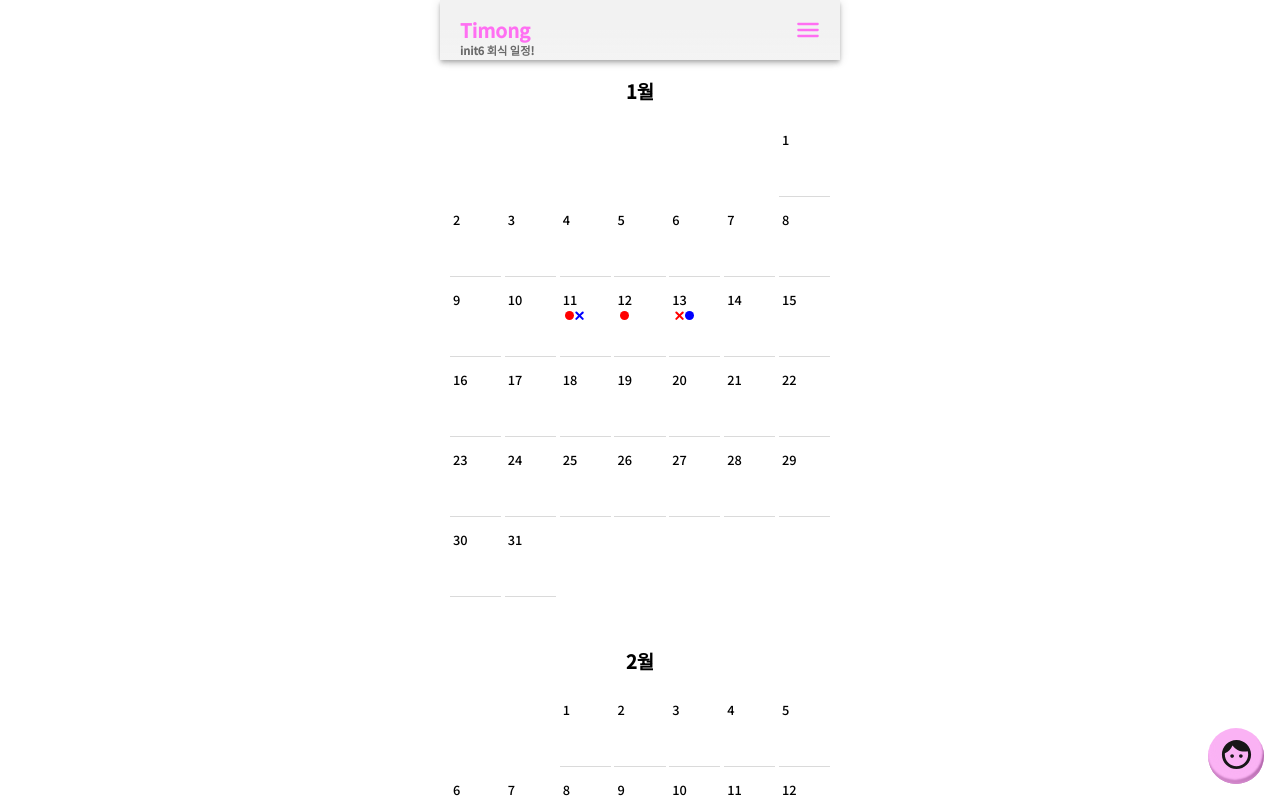
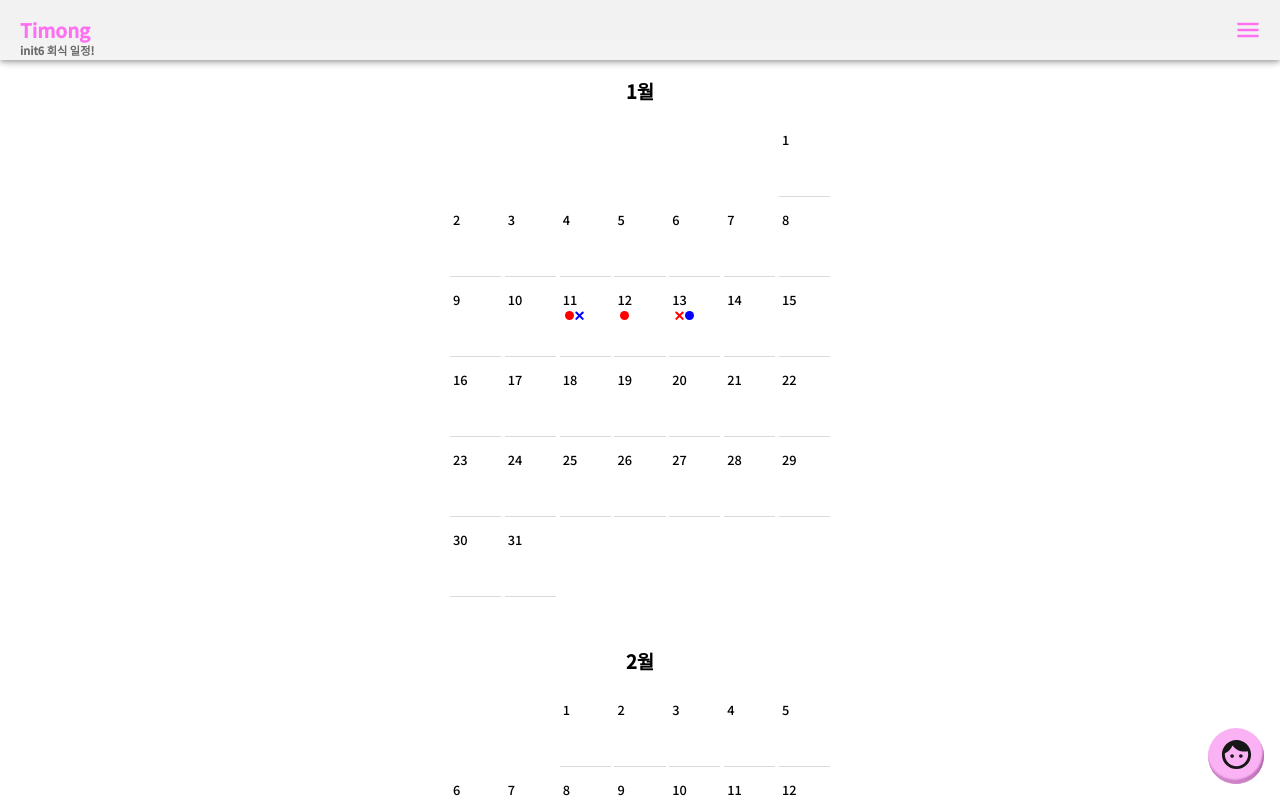
Before and after one commit to rkskekzzz/timong, a React (Create React App) app in the folder frontend/: page / in a window 1280 px wide. Shown: the top 800 px of the page. Built offline with nearby package versions, Linux system fonts and the light colour scheme.

Commit message:
Feat : 헤더 크기 다시 크게

```diff
--- a/frontend/src/Components/Header/Header.styled.ts
+++ b/frontend/src/Components/Header/Header.styled.ts
@@ -1,11 +1,10 @@
 import styled from 'styled-components';
 
 const Header = styled.div<{ isPinned: boolean; bgcolor: string }>`
-  max-width: 400px;
   z-index: 500;
   position: fixed;
   top: 0;
-  right: 50%;
+
   height: 60px;
   width: 100%;
   display: flex;
@@ -16,14 +15,14 @@ const Header = styled.div<{ isPinned: boolean; bgcolor: string }>`
     if (!props.isPinned)
       return `
         transition: transform 250ms linear 0ms, border-radius 250ms, background 250ms;
-        transform: scale(60%) translateX(85%);
+        transform: scale(60%);
         border-radius: 50px;
         background: #f995f0b8;
       `;
     else
       return `
         transition: transform 250ms linear 0ms, border-radius 250ms, background 250ms;
-        transform: scale(1) translateX(50%);
+        transform: scale(1);
         border-radius: 0px;
       `;
   }};
```
